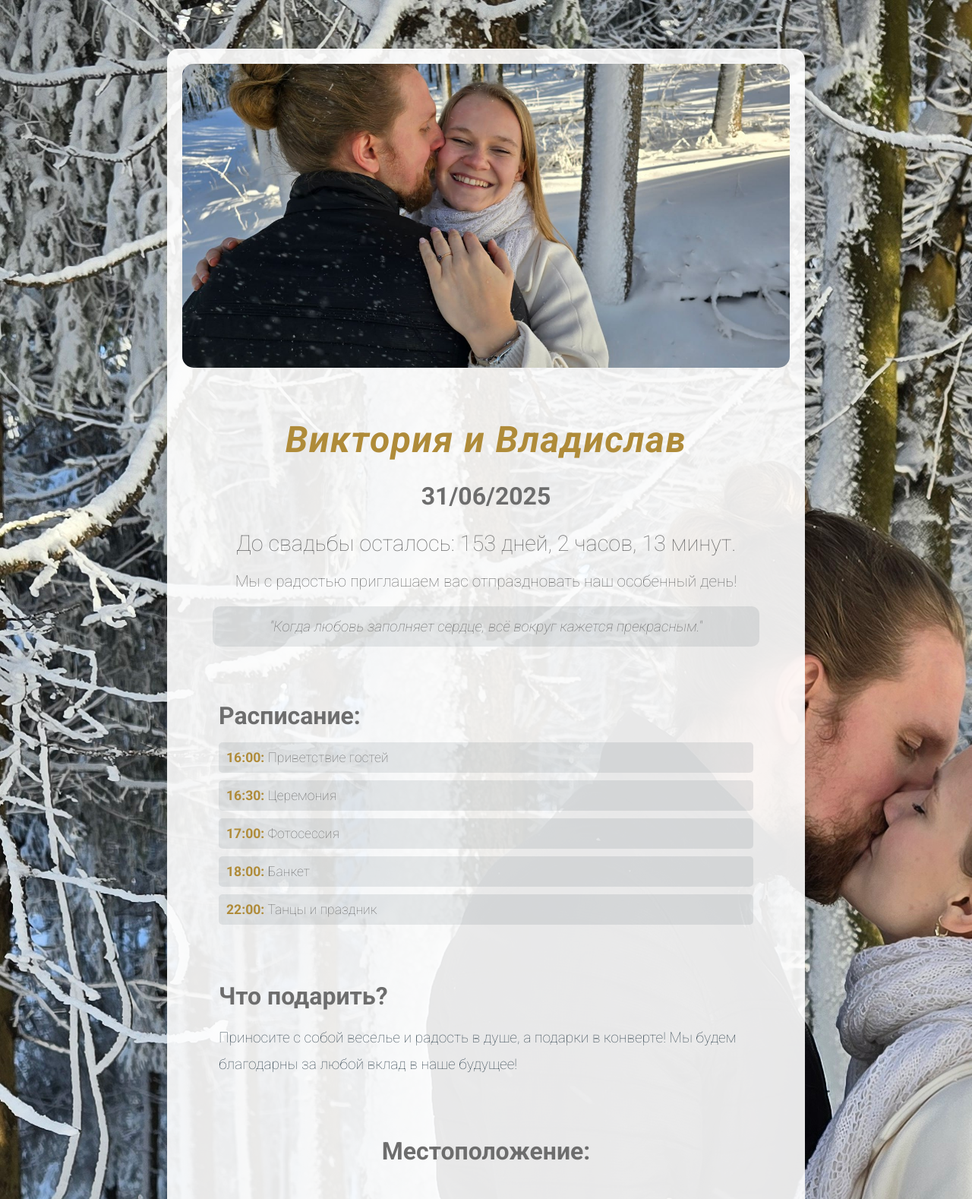
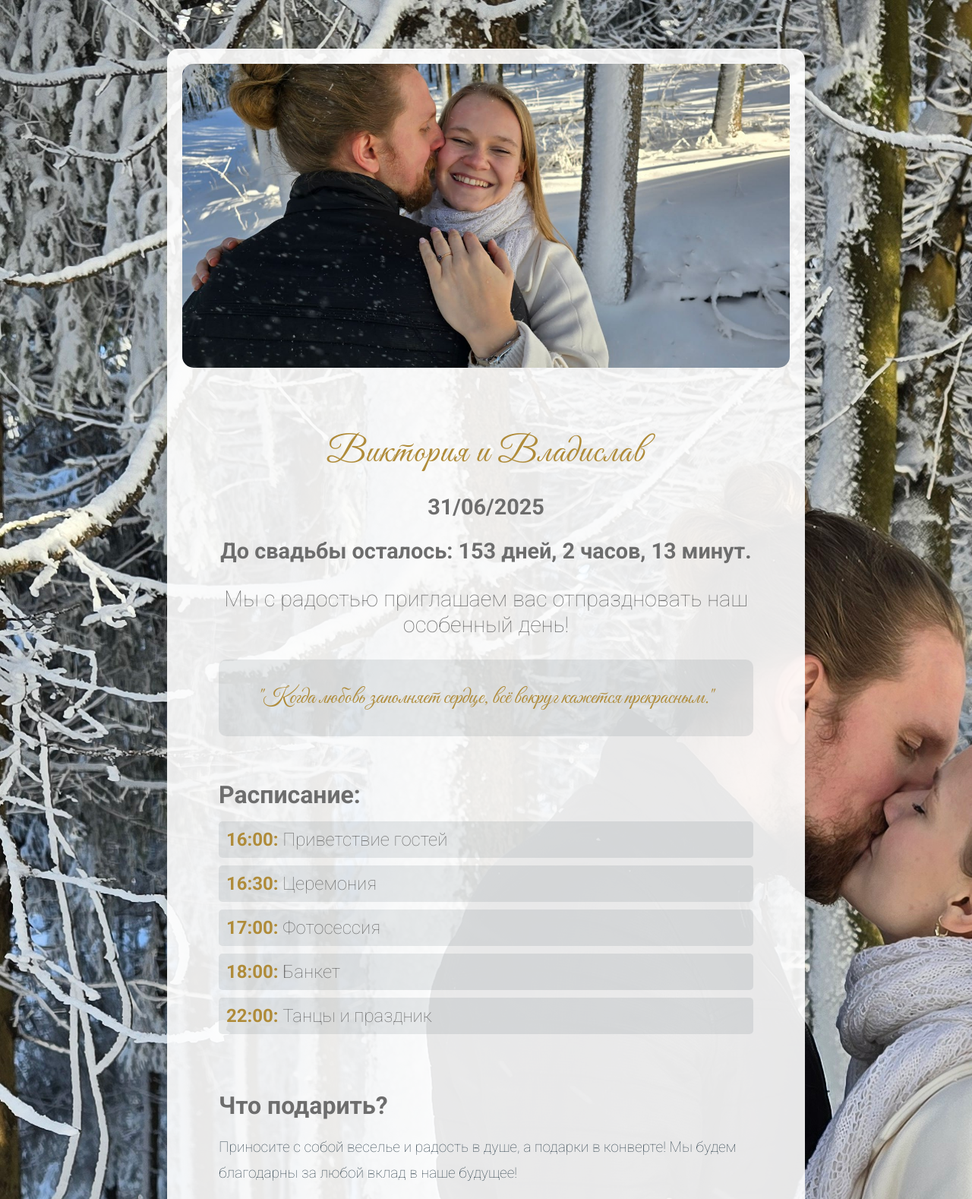
Before and after one commit to vladibuyanov/wedding_invitation, a Flask app: page / in a window 1280 px wide. Shown: the top 1578 px of the page at 76% size. Run offline with Flask 3, Linux system fonts and the light colour scheme; some libraries are stand-ins or nearby versions.

Commit message:
Working on FE

```diff
--- a/static/css/styles.css
+++ b/static/css/styles.css
@@ -11,6 +11,13 @@
     --button-background-color: #af8b39;
     --button-second-color: #8c7031;
 }
+
+.great-vibes-regular {
+  font-family: "Great Vibes", serif;
+  font-weight: 400;
+  font-style: normal;
+}
+
 /* Заголовок */
 h1 {
     margin-bottom: 20px;
@@ -42,10 +49,6 @@ button:hover {
     background-color: var(--button-second-color);
 }
 
-.section {
-    padding: 1rem 3rem;
-}
-
 /* Main */
 body {
     margin: 0;
@@ -70,40 +73,35 @@ body {
     background-color: var(--main-background-color);
 }
 
-/* Изображение */
-.image-container img {
+/* Sections */
+.section {
+    padding: 1rem 3rem;
+}
+.page-header {
+    & .image-container img {
         width: 100%;
         max-height: 400px;
         object-fit: cover;
         border-radius: 15px;
         margin-bottom: 30px;
     }
-
-/* Таймер */
-.countdown {
+    & .page-header-texts {
+        & h2, p, blockquote {
             font-size: 1.8rem;
+        }
+        & .countdown {
             margin: 20px 0;
-}
-.countdown span {
             font-weight: bold;
         }
-
-/* Message */
-.message {
-    font-size: 1.3rem;
-}
-
-/* Фоновая цитата */
-.quote {
-    font-style: italic;
-    font-size: 1.2rem;
-    margin-bottom: 30px;
+        & .quote {
+            color: var(--main-font-color);
+            margin: 0;
             background-color: var(--second-background-color);
-    padding: 15px;
+            padding: 2rem;
             border-radius: 10px;
         }
-
-/* Расписание */
+    }
+}
 .details {
     text-align: left;
     border-radius: 10px;
@@ -121,15 +119,13 @@ body {
             padding: 10px;
             background-color: var(--second-background-color);
             border-radius: 5px;
-            font-size: 1.1rem;
+            font-size: 1.5rem;
             & strong {
                 color: var(--main-font-color);
             }
         }
     }
 }
-
-/* Советы */
 .gifts {
     text-align: left;
 
@@ -143,11 +139,26 @@ body {
         color: #3b4c57;
     }
 }
+.map {
+    & .image-place {
+        background-image: url("../images/place.jpg");
+        background-size: cover;
+        height: 25rem;
+        display: flex;
+        flex-direction: column;
+        justify-content: center;
+        border-radius: 10px;
 
-/* Карта */
-.map {
-    & h2 {}
+        & h2 {
+            color: var(--main-font-color);
+            background-color: var(--second-background-color);
+            backdrop-filter: blur(15px);
+            text-align: center;
+            padding: 2rem;
+        }
+    }
     & iframe {
+        display: none;
         width: 100%;
         height: 300px;
         border: none;
@@ -155,13 +166,11 @@ body {
         margin-top: 20px;
     }
 }
-
-/* Форма */
 .rsvp {
     & .form-container {
         text-align: left;
         margin: 40px auto;
-        padding: 20px;
+        padding: 2rem;
         border-radius: 10px;
         background-color: var(--second-background-color);
 
--- a/static/js/main.js
+++ b/static/js/main.js
@@ -1,5 +1,6 @@
-const countdownElement = document.getElementById("countdown");
-const weddingDate = luxon.DateTime.fromISO("2025-05-31T16:00:00");
+/* Countdown */
+let countdownElement = document.getElementById("countdown");
+let weddingDate = luxon.DateTime.fromISO("2025-05-31T16:00:00");
 
 function updateCountdown() {
     const now = luxon.DateTime.now();
@@ -14,3 +15,19 @@ function updateCountdown() {
 
 setInterval(updateCountdown, 1000);
 updateCountdown();
+
+
+/* Map */
+let place_name = document.getElementById("place-name");
+let map = document.getElementById("google-map");
+
+place_name.addEventListener('click', OpenMap);
+
+function OpenMap() {
+    if (map.style.display === 'unset') {
+        map.style.display = 'none';
+    }
+    else {
+        map.style.display = 'unset';
+    }
+}
--- a/templates/index.html
+++ b/templates/index.html
@@ -4,10 +4,12 @@
     <meta charset="UTF-8">
     <meta name="viewport" content="width=device-width, initial-scale=1.0">
     <title>Свадебное приглашение</title>
+    <!-- CSS -->
     <link rel="stylesheet" href="/static/css/styles.css">
     <link rel="preconnect" href="https://fonts.googleapis.com">
     <link rel="preconnect" href="https://fonts.gstatic.com" crossorigin>
-    <link href="https://fonts.googleapis.com/css2?family=Lora:ital,wght@0,400..700;1,400..700&family=Roboto:ital,wght@0,100;0,300;0,400;0,500;0,700;0,900;1,100;1,300;1,400;1,500;1,700;1,900&display=swap" rel="stylesheet">
+    <link href="https://fonts.googleapis.com/css2?family=Great+Vibes&family=Lora:ital,wght@0,400..700;1,400..700&family=Roboto:ital,wght@0,100;0,300;0,400;0,500;0,700;0,900;1,100;1,300;1,400;1,500;1,700;1,900&display=swap" rel="stylesheet">
+    <!-- JS -->
     <script src="https://cdn.jsdelivr.net/npm/luxon@3.3.0/build/global/luxon.min.js"></script>
     <script src="{{ url_for('static', filename='js/main.js') }}" defer></script>
 </head>
@@ -15,13 +17,15 @@
     <div class="container">
         <div class="page-header">
             <div class="image-container">
-                <img src="/static/images/wedding_photo_1.jpg" alt="Фото молодоженов">
+                <img src="/static/images/wedding_photo_1.jpg" alt="Main foto">
             </div>
-            <h1>Виктория и Владислав</h1>
-            <h2 class="date">31/06/2025</h2>
-            <p id="countdown" class="countdown"></p>
-            <p class="message">Мы с радостью приглашаем вас отпраздновать наш особенный день!</p>
-            <blockquote class="quote">"Когда любовь заполняет сердце, всё вокруг кажется прекрасным."</blockquote>
+            <div class="page-header-texts section">
+                <h1 class="great-vibes-regular">Виктория и Владислав</h1>
+                <h2 class="date">31/06/2025</h2>
+                <p id="countdown" class="countdown"></p>
+                <p class="message">Мы с радостью приглашаем вас отпраздновать наш особенный день!</p>
+                <blockquote class="quote great-vibes-regular">"Когда любовь заполняет сердце, всё вокруг кажется прекрасным."</blockquote>
+            </div>
         </div>
         <div class="details section">
             <h2>Расписание:</h2>
@@ -38,10 +42,14 @@
             <p>Приносите с собой веселье и радость в душе, а подарки в конверте! Мы будем благодарны за любой вклад в наше будущее!</p>
         </div>
         <div class="map section">
-            <h2>Местоположение:</h2>
+            <h2>Место проведения</h2>
+            <p style="display: none;">Наша свадьба будет проходить в "PAVLUS Pub & Restaurant" по адресу "SNP 444/197, 935 41 Tekovské Lužany"</p>
+            <div class="image-place">
+                <h2 id="place-name" class="great-vibes-regular">Pavlus Pub & Restaurant</h2>
+            </div>
             <iframe src="https://www.google.com/maps/embed?pb=!1m18!1m12!1m3!1d2971.4218351817613!2d18.540578146149432!3d48.098600027543476!2m3!1f0!2f0!3f0!3m2!1i1024!2i768!4f13.1!3m3!1m2!1s0x476ae7ac1c26413b%3A0xfae7a5e5634a4304!2sPAVLUS%20Pub%20%26%20Restaurant!5e0!3m2!1sru!2ssk!4v1733689333051!5m2!1sru!2ssk"
-                    width="600" height="450" style="border:0;" allowfullscreen=""
-                    loading="lazy" referrerpolicy="no-referrer-when-downgrade">
+                    id="google-map" width="600" height="450" allowfullscreen="" loading="lazy"
+                    referrerpolicy="no-referrer-when-downgrade">
             </iframe>
         </div>
         <div class="rsvp section">
```
Also changed, not shown: static/images/place.jpg (added). Lines whose indentation alone changed are shown as unchanged.
